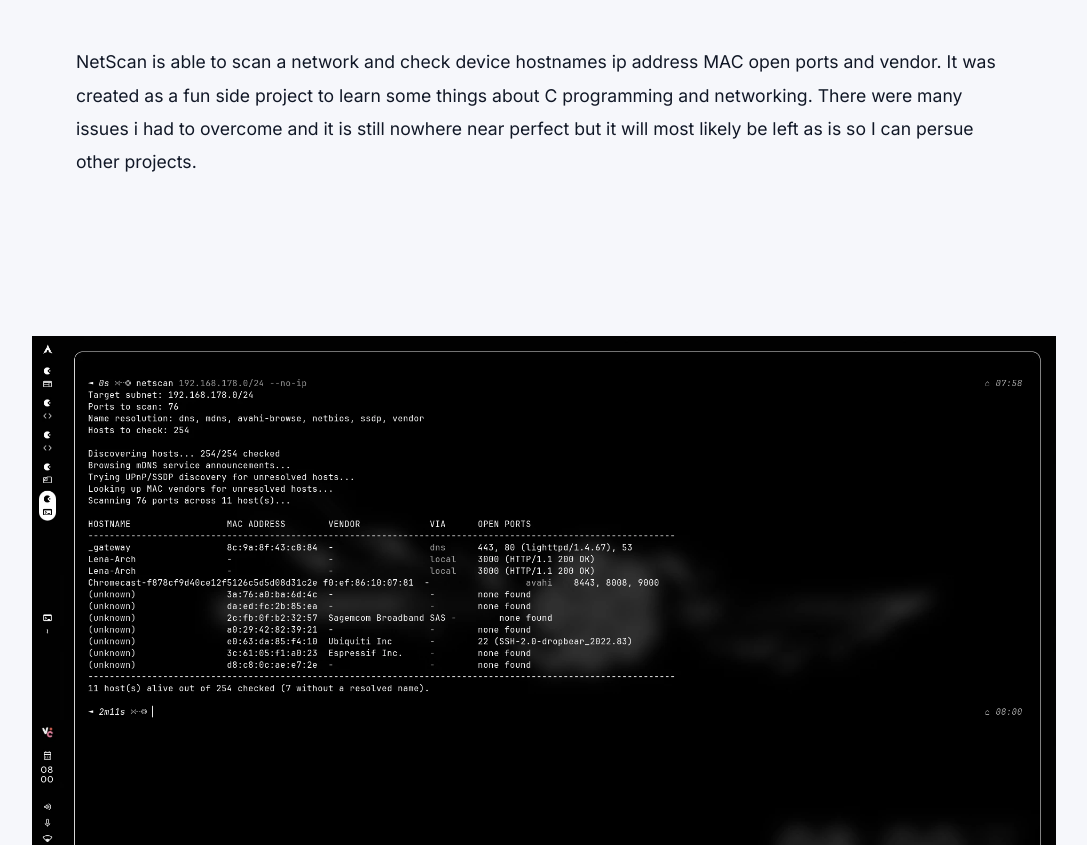
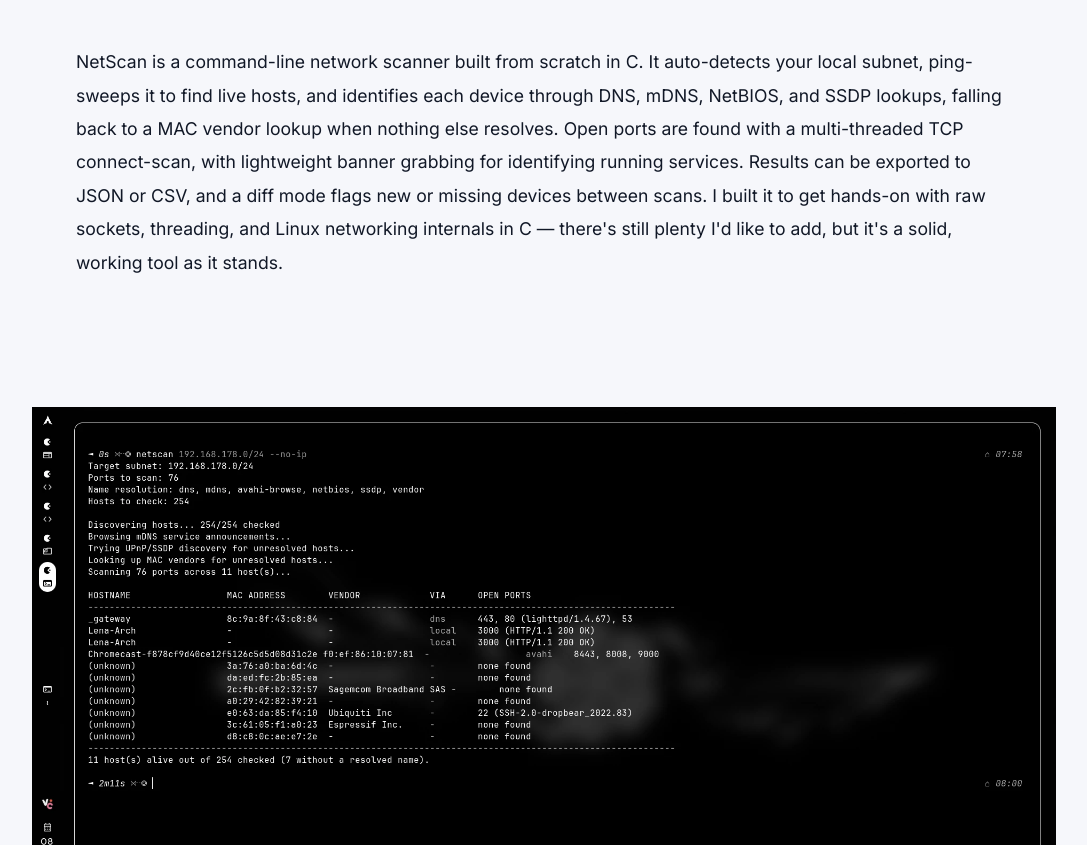
Before and after one commit to LenaDijksma/LenaDijksma-Portfolio, a website: page public/netscan.html in a window 1280 px wide. Shown: the part 1000-1845 px from the top of the page, without its empty margins (96-1183 px from the left). Drawn offline with nearby package versions, Linux system fonts and the light colour scheme.

Commit message:
updated netscan.html about section

```diff
--- a/public/netscan.html
+++ b/public/netscan.html
@@ -154,9 +154,8 @@
                 </div>
 
                 <p>
-                    NetScan is able to scan a network and check device hostnames ip address MAC open ports and vendor.
-                    It was created as a fun side project to learn some things about C programming and networking.
-                    There were many issues i had to overcome and it is still nowhere near perfect but it will most likely be left as is so I can persue other projects.
+                    NetScan is a command-line network scanner built from scratch in C. It auto-detects your local subnet, ping-sweeps it to find live hosts, and identifies each device through DNS, mDNS, NetBIOS, and SSDP lookups, falling back to a MAC vendor lookup when nothing else resolves. Open ports are found with a multi-threaded TCP connect-scan, with lightweight banner grabbing for identifying running services. Results can be exported to JSON or CSV, and a diff mode flags new or missing devices between scans.
+I built it to get hands-on with raw sockets, threading, and Linux networking internals in C — there's still plenty I'd like to add, but it's a solid, working tool as it stands.
                 </p>
 
             </div>
```
